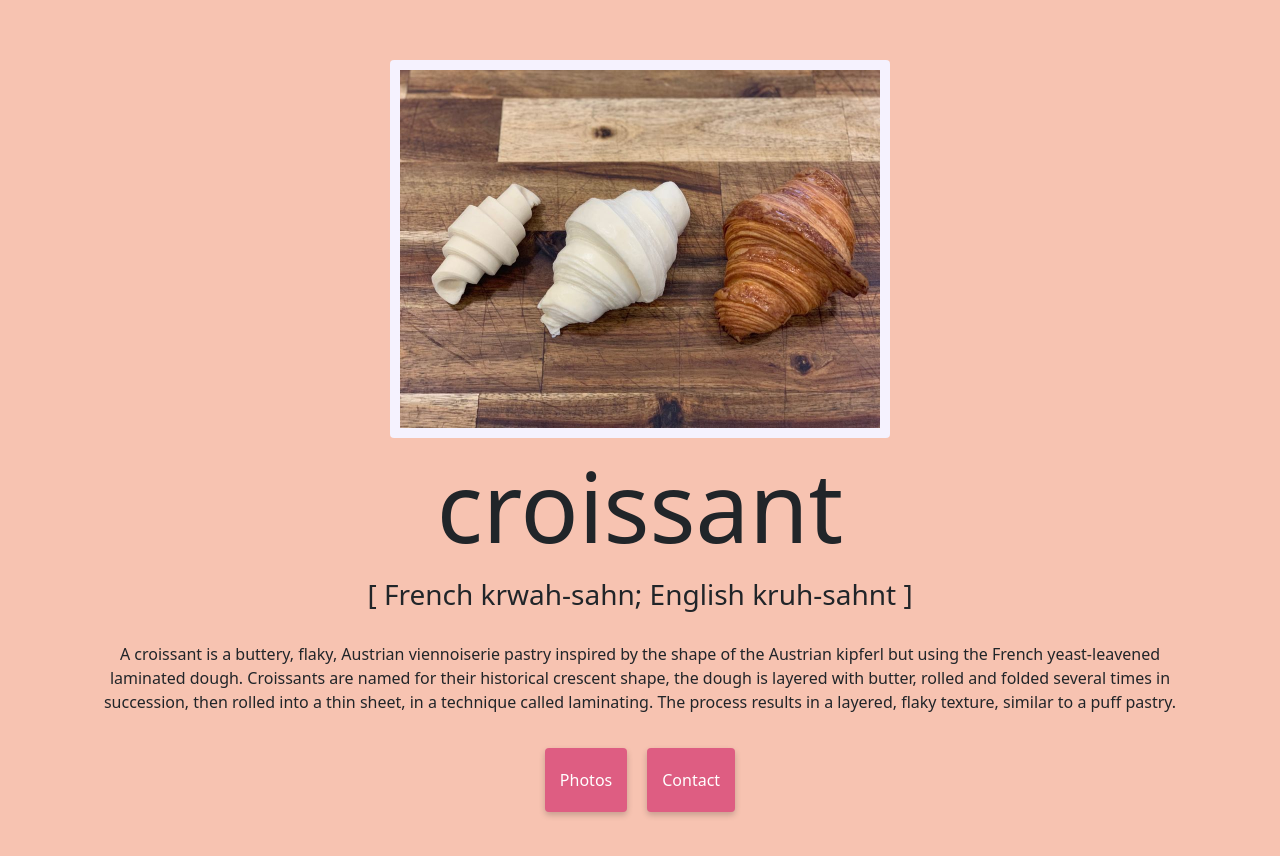
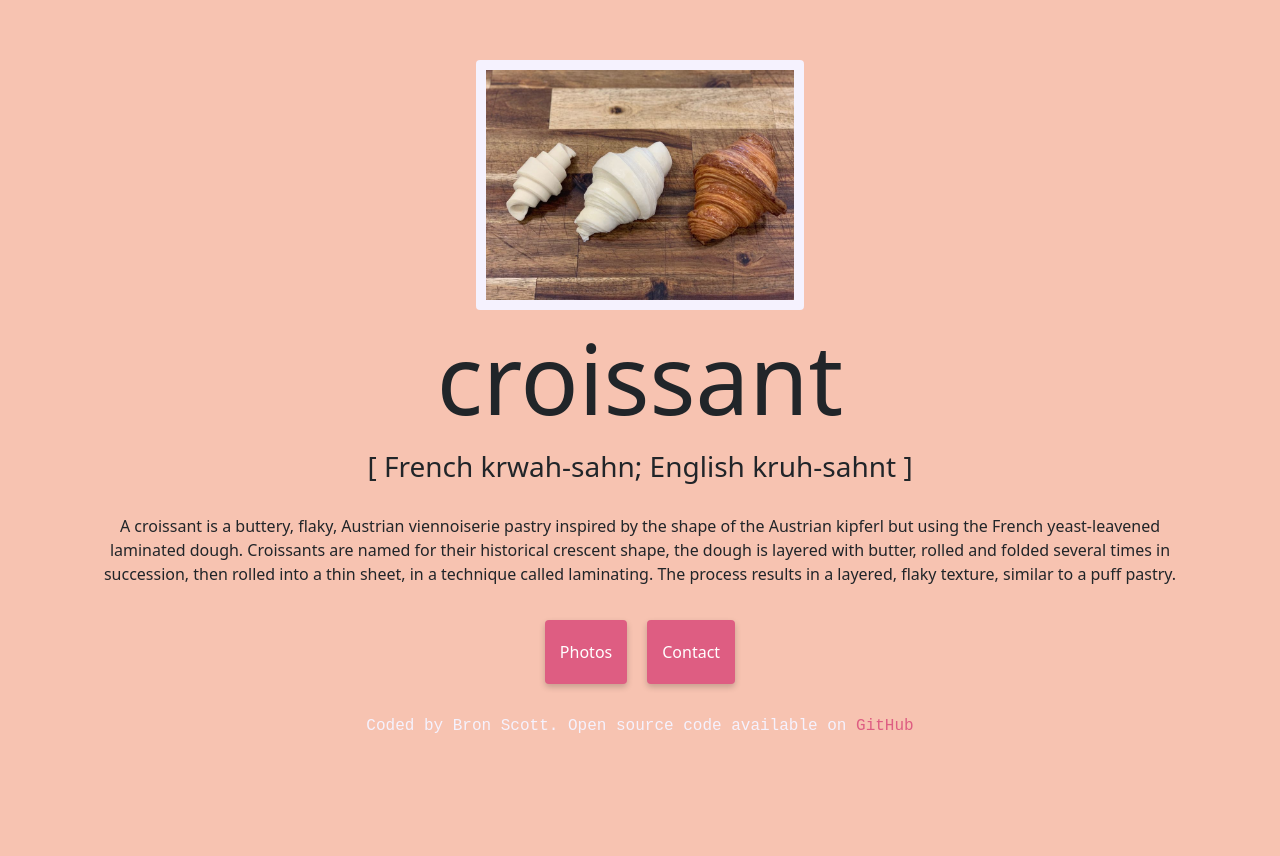
Before and after one commit to bscottAU/croissant-shecodes-challenge, a plain HTML site: page index.html in a window 1280 px wide. Drawn offline with nearby package versions, Linux system fonts and the light colour scheme.

Commit message:
Added link to source code plus css styling applied

```diff
--- a/index.html
+++ b/index.html
@@ -33,6 +33,7 @@
     <a href="/photo.html" class="photo-link">Photos</a>
     <a href="/contact.html" class="contact-link" >Contact</a>
     </div>
+    <footer> Coded by Bron Scott. Open source code available on <a href="https://github.com/bscottAU/croissant-shecodes-challenge.git" class="source-code-link">GitHub</a></footer>
     </div>
   </body>
 </html>
--- a/src/styles.css
+++ b/src/styles.css
@@ -20,8 +20,8 @@ h3 {
   margin: 15px 0 30px;
 }
 img {
-  width: 500px;
-  height: 250px;
+  max-width: 500px;
+  max-height: 250px;
   padding: 10px;
   background-color: var(--secondary-color);
   border-radius: 4px;
@@ -36,6 +36,16 @@ a {
   text-align: center;
 }
 
+footer{
+  margin-top: 20px;
+  font-family: monospace;
+  color: var(--secondary-color);
+}
+
+.source-code-link{
+  text-decoration: none;
+  color: var(--primary-color);
+}
 .navigation-links {
   display: flex;
   justify-content: center;
```
